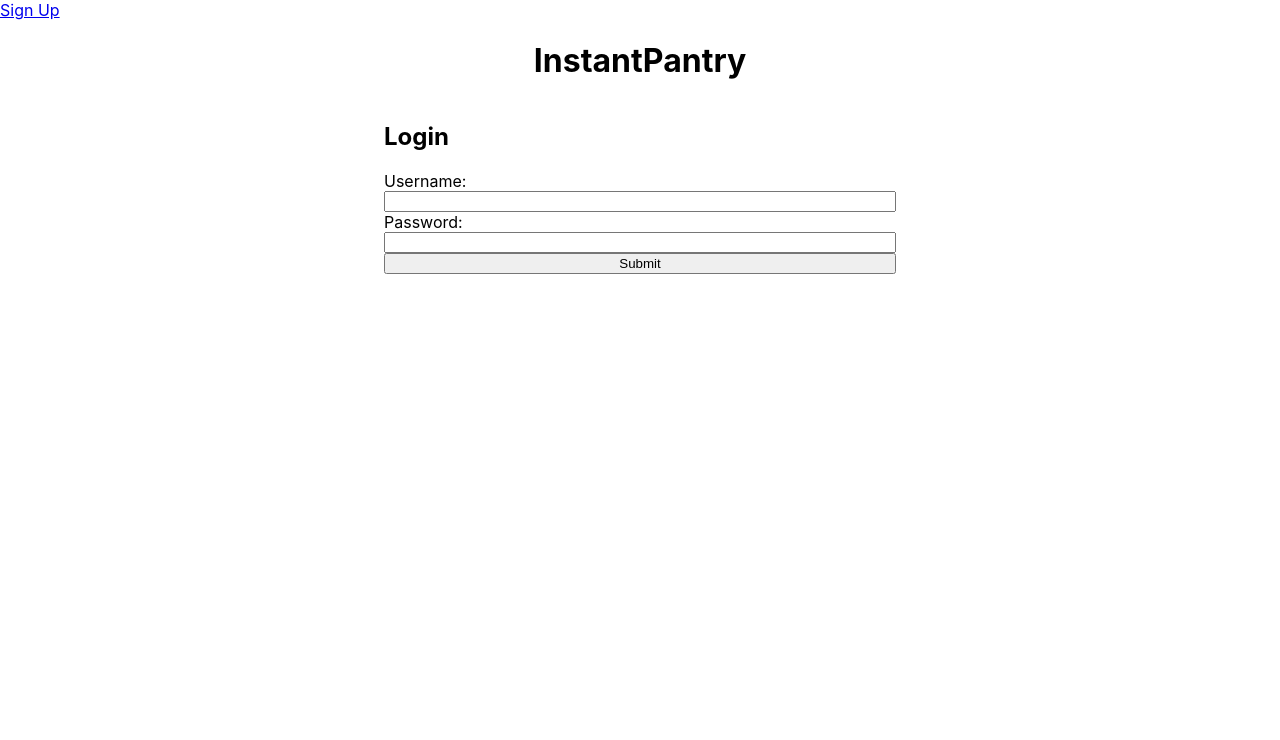
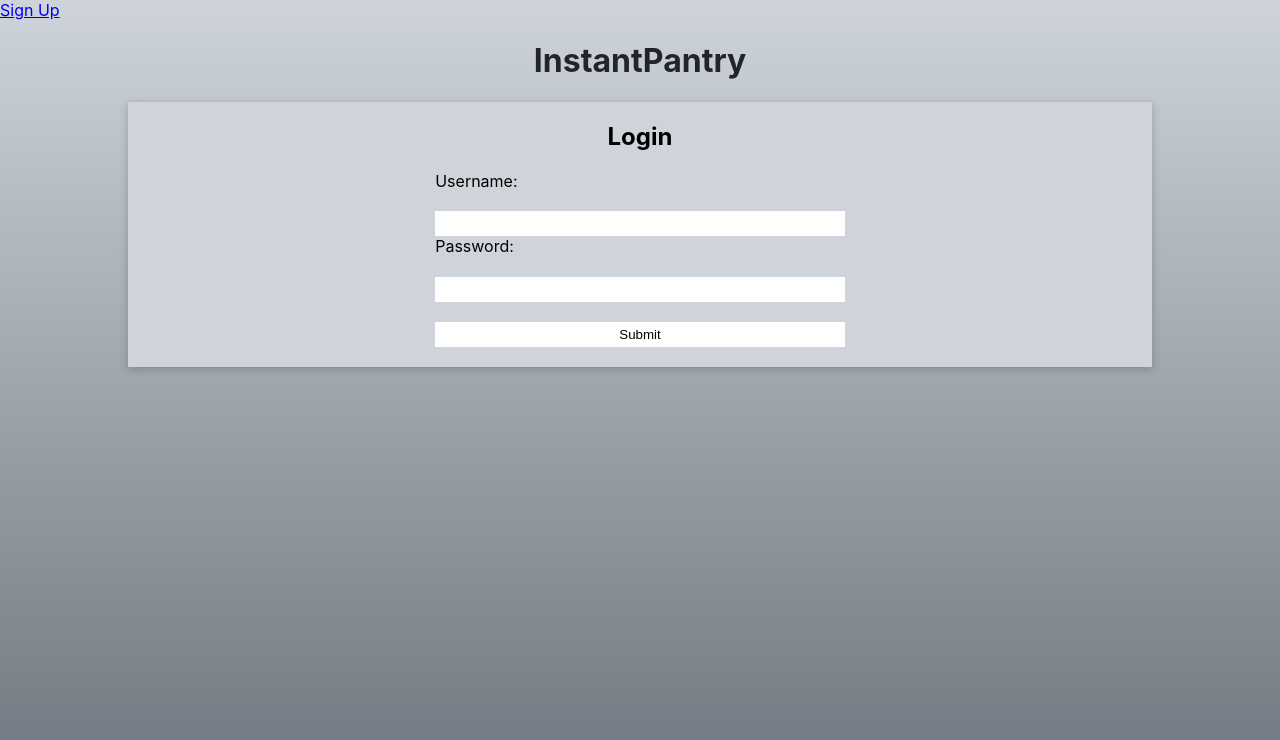
Before and after one commit to johnnyjuarez/instantpantry-client, a React (Create React App) app: page / in a window 1280 px wide. Shown: the top 740 px of the page. Built offline with nearby package versions, Linux system fonts and the light colour scheme.

Commit message:
styled login page

```diff
--- a/src/App.css
+++ b/src/App.css
@@ -1,38 +1,20 @@
-.App {
-  text-align: center;
+/* colors
+  f8f9fa
+  e9ecef
+  dee2e6
+  ced4da
+  adb5bd
+  6c757d
+  495057
+  343a40
+  212529
+*/
+
+html {
+  height: 100vh;
 }
 
-.App-logo {
-  height: 40vmin;
-  pointer-events: none;
+body {
+  background-image: linear-gradient(#ced4da, #6c757d);
+  height: 100%;
 }
-
-@media (prefers-reduced-motion: no-preference) {
-  .App-logo {
-    animation: App-logo-spin infinite 20s linear;
-  }
-}
-
-.App-header {
-  background-color: #282c34;
-  min-height: 100vh;
-  display: flex;
-  flex-direction: column;
-  align-items: center;
-  justify-content: center;
-  font-size: calc(10px + 2vmin);
-  color: white;
-}
-
-.App-link {
-  color: #61dafb;
-}
-
-@keyframes App-logo-spin {
-  from {
-    transform: rotate(0deg);
-  }
-  to {
-    transform: rotate(360deg);
-  }
-}
--- /dev/null
+++ b/src/components/LoginForm/LoginForm.css
@@ -0,0 +1,33 @@
+/* colors
+  f8f9fa
+  e9ecef
+  dee2e6
+  ced4da
+  adb5bd
+  6c757d
+  495057
+  343a40
+  212529
+*/
+
+.loginForm {
+  background-color: #ced4da;
+  width: 80vw;
+  margin: 0 auto;
+  padding-bottom: 20px;
+  box-shadow: 0 2px 8px rgba(33, 37, 41, 0.25);
+}
+
+.loginForm input {
+  padding: 5px;
+  border: none;
+  margin-top: 5%;
+}
+
+.loginForm input[type='submit'] {
+  background: white;
+}
+
+.loginForm-title {
+  text-align: center;
+}
--- a/src/components/LoginForm/LoginForm.js
+++ b/src/components/LoginForm/LoginForm.js
@@ -1,8 +1,10 @@
-import React, {useState} from 'react'
-import {useHistory} from 'react-router-dom'
+import React, { useState } from 'react'
+import { useHistory } from 'react-router-dom'
 import TokenService from '../../services/token-service';
 
 import config from '../../config';
+
+import './LoginForm.css';
 
 export default function LoginForm(props) {
   let history = useHistory();
@@ -26,7 +28,7 @@ export default function LoginForm(props) {
       body: JSON.stringify(credentials)
     })
       .then(res => {
-      if(!res.ok) {
+        if (!res.ok) {
           return res.json().then(e => {
             return Promise.reject(e);
           })
@@ -49,9 +51,9 @@ export default function LoginForm(props) {
   }
 
   return (
-    <div>
+    <div className='loginForm'>
       <form onSubmit={loginHandler} className='login-form'>
-        <h2>Login</h2>
+        <h2 className='loginForm-title'>Login</h2>
         <label>Username:</label>
         <input onChange={onChangeUsername} type='text' />
         <label>Password:</label>
--- a/src/components/Nav/Nav.js
+++ b/src/components/Nav/Nav.js
@@ -0,0 +1,17 @@
+import React from 'react'
+import { Link, withRouter, useHistory } from 'react-router-dom';
+
+function Nav() {
+  const history = useHistory();
+  const logout = () => {
+    localStorage.removeItem('userId');
+    history.push('/');
+  }
+  return (
+    <div>
+      <Link to="/dashboard">Home</Link>
+      <button onClick={logout}>Logout</button>
+    </div>
+  )
+}
+export default withRouter(Nav);
--- a/src/components/SignUpForm/SignUpForm.js
+++ b/src/components/SignUpForm/SignUpForm.js
@@ -1,9 +1,32 @@
-import React from 'react'
-import {Link} from 'react-router-dom'
+import React, { useState } from 'react'
+import { Link, withRouter } from 'react-router-dom'
+import config from '../../config';
 
 import './SignUpForm.css'
 
-export default function SignUpForm() {
+function SignUpForm(props) {
+  const [username, setUsername] = useState('');
+  const [password, setPassword] = useState('');
+  const [name, setName] = useState('');
+
+  const postUserHandler = (e) => {
+    let payload = {
+      username,
+      name,
+      password
+    }
+    return fetch(`${config.API_ENDPOINT}/user`, {
+      method: 'POST',
+      headers: {
+        'Content-Type': 'application/json'
+      },
+      body: JSON.stringify(payload)
+    })
+      .then(() => {
+        props.history.replace('/')
+      })
+  }
+
   return (
     <div>
       <nav>
@@ -11,14 +34,17 @@ export default function SignUpForm() {
       </nav>
       <h1 className='title'>InstantPantry</h1>
 
-      <form className='signup-form'>
+      <form onSubmit={postUserHandler} className='signup-form'>
         <h2>Sign Up</h2>
         <label>Username:</label>
-        <input type='text' />
+        <input onChange={(e) => { setUsername(e.target.value) }} type='text' />
+        <label>Name:</label>
+        <input onChange={(e) => { setName(e.target.value) }} type='text' />
         <label>Password:</label>
-        <input type='password'/>
+        <input onChange={(e) => { setPassword(e.target.value) }} type='password' />
         <input type='submit' />
       </form>
     </div>
   )
 }
+export default withRouter(SignUpForm)
--- a/src/index.css
+++ b/src/index.css
@@ -1,13 +1,25 @@
+html {
+  height: 100%;
+}
+
 body {
   margin: 0;
-  font-family: -apple-system, BlinkMacSystemFont, 'Segoe UI', 'Roboto', 'Oxygen',
-    'Ubuntu', 'Cantarell', 'Fira Sans', 'Droid Sans', 'Helvetica Neue',
-    sans-serif;
+  font-family: -apple-system, BlinkMacSystemFont, 'Segoe UI', 'Roboto', 'Oxygen', 'Ubuntu', 'Cantarell', 'Fira Sans', 'Droid Sans', 'Helvetica Neue', sans-serif;
   -webkit-font-smoothing: antialiased;
   -moz-osx-font-smoothing: grayscale;
+  background-repeat: no-repeat;
+  background-image: linear-gradient(#7400b8, #80ffdb);
+  height: 100vh;
 }
 
 code {
-  font-family: source-code-pro, Menlo, Monaco, Consolas, 'Courier New',
-    monospace;
+  font-family: source-code-pro, Menlo, Monaco, Consolas, 'Courier New', monospace;
 }
+
+/* colors
+  22223b
+  4a4e69
+  9a8c98
+  c9ada7
+  f2e9e4
+*/
--- a/src/routes/Dashboard/Dashboard.js
+++ b/src/routes/Dashboard/Dashboard.js
@@ -5,7 +5,7 @@ import TokenService from '../../services/token-service'
 
 import config from '../../config';
 import AddCategoryForm from '../../components/AddCategoryForm/AddCategoryForm';
-
+import Nav from '../../components/Nav/Nav';
 
 export default function Dashboard() {
   // state for holding category data
@@ -54,6 +54,7 @@ export default function Dashboard() {
 
   return (
     <div>
+      <Nav />
       <h1 className='title'>InstantPantry</h1>
       {categoryCards}
       <button onClick={addCategoryHandler}>Add Category</button>
--- a/src/routes/LandingPage/LandingPage.css
+++ b/src/routes/LandingPage/LandingPage.css
@@ -1,5 +1,19 @@
+/* colors
+  f8f9fa
+  e9ecef
+  dee2e6
+  ced4da
+  adb5bd
+  6c757d
+  495057
+  343a40
+  212529
+*/
+
 .title {
   text-align: center;
+  color: #212529;
+  text-shadow: 2px 2px 4px rgba(33, 37, 41 0.25), 2px 2px 10px rgba(33, 37, 41, 0.5);
 }
 
 .login-form {
```
Also changed, not shown: 1 other file (tests, documents, lock files or other folders). Lines whose indentation alone changed are shown as unchanged.
